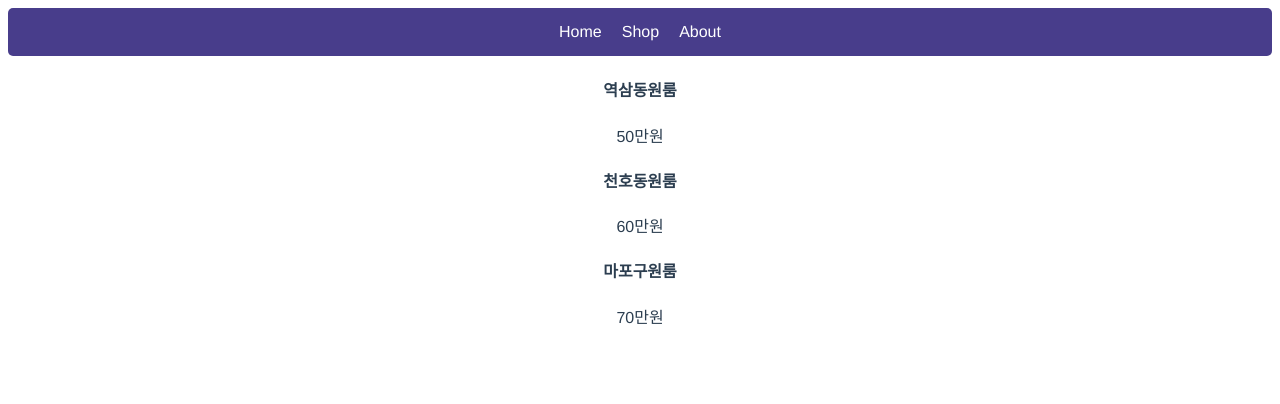
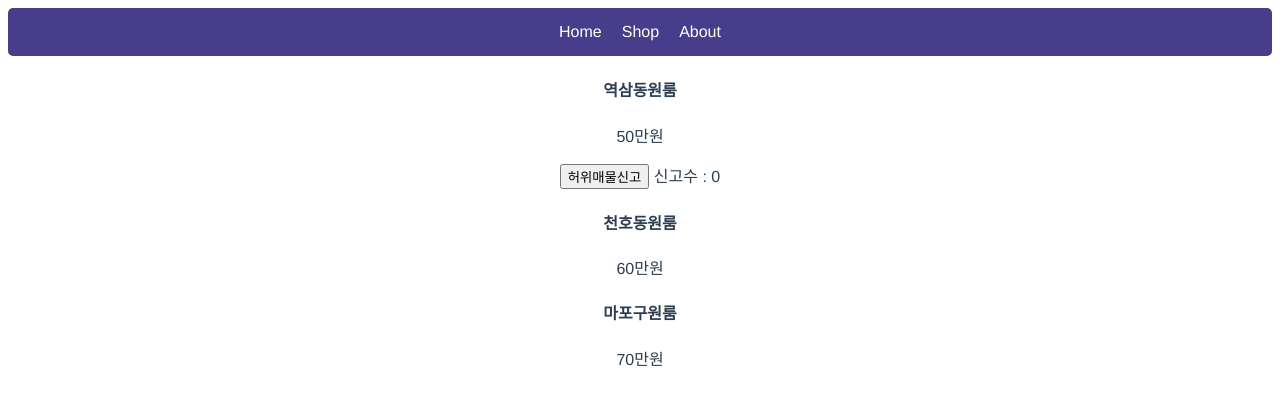
Before and after one commit to myzi726/vueStudy, a Vue app: page / in a window 1280 px wide. Shown: the top 404 px of the page. Built offline with nearby package versions, Linux system fonts and the light colour scheme.

Commit message:
eventHandler

```diff
--- a/src/App.vue
+++ b/src/App.vue
@@ -7,7 +7,9 @@
   <div>
     <h4>{{products[0]}}</h4>
     <p>50만원</p>
-  </div>  <div>
+    <button @click="신고수+=1">허위매물신고</button> <span>신고수 : {{신고수}}</span>
+  </div>
+  <div>
     <h4>{{products[1]}}</h4>
     <p>60만원</p>
   </div>
@@ -25,6 +27,7 @@ export default {
     return {
       navMenu : ['Home', 'Shop', 'About'],
       products: ['역삼동원룸', '천호동원룸', '마포구원룸'],
+      신고수 : 0,
      }
   },
   components: {
```
